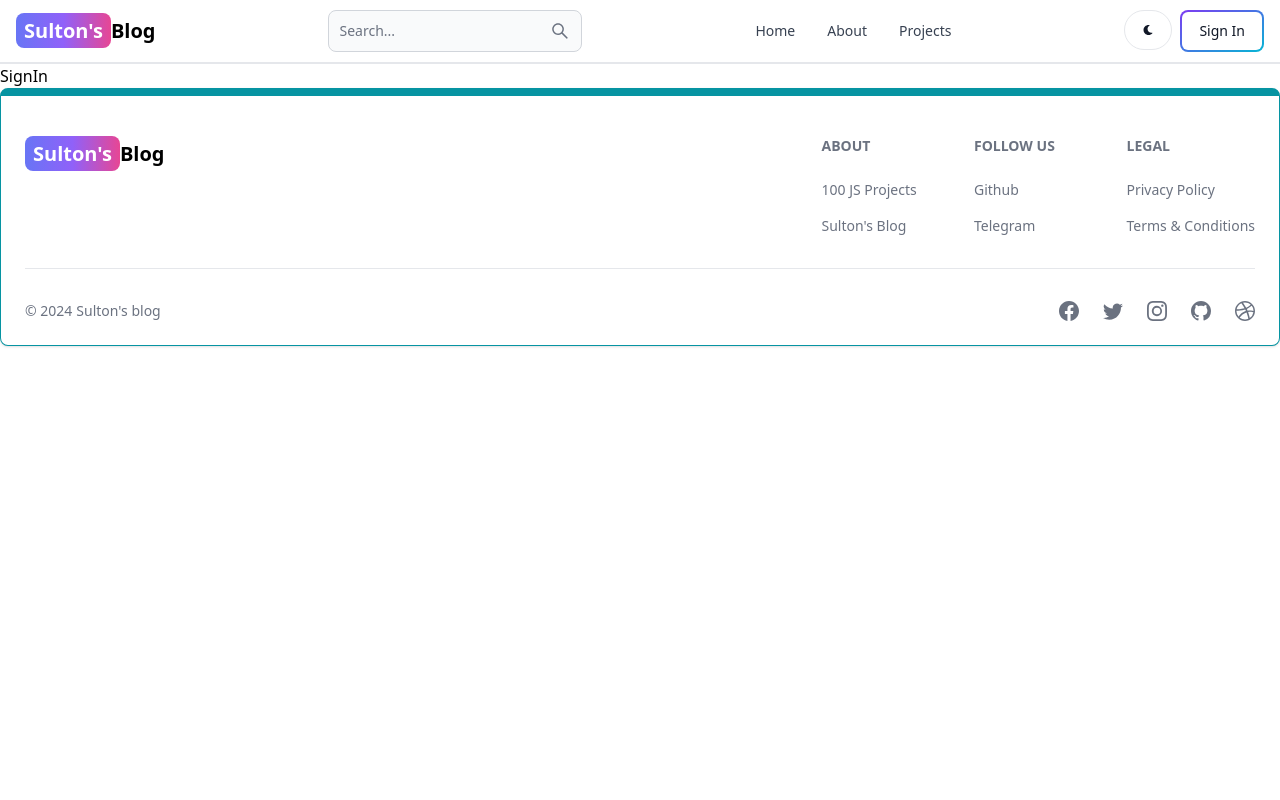
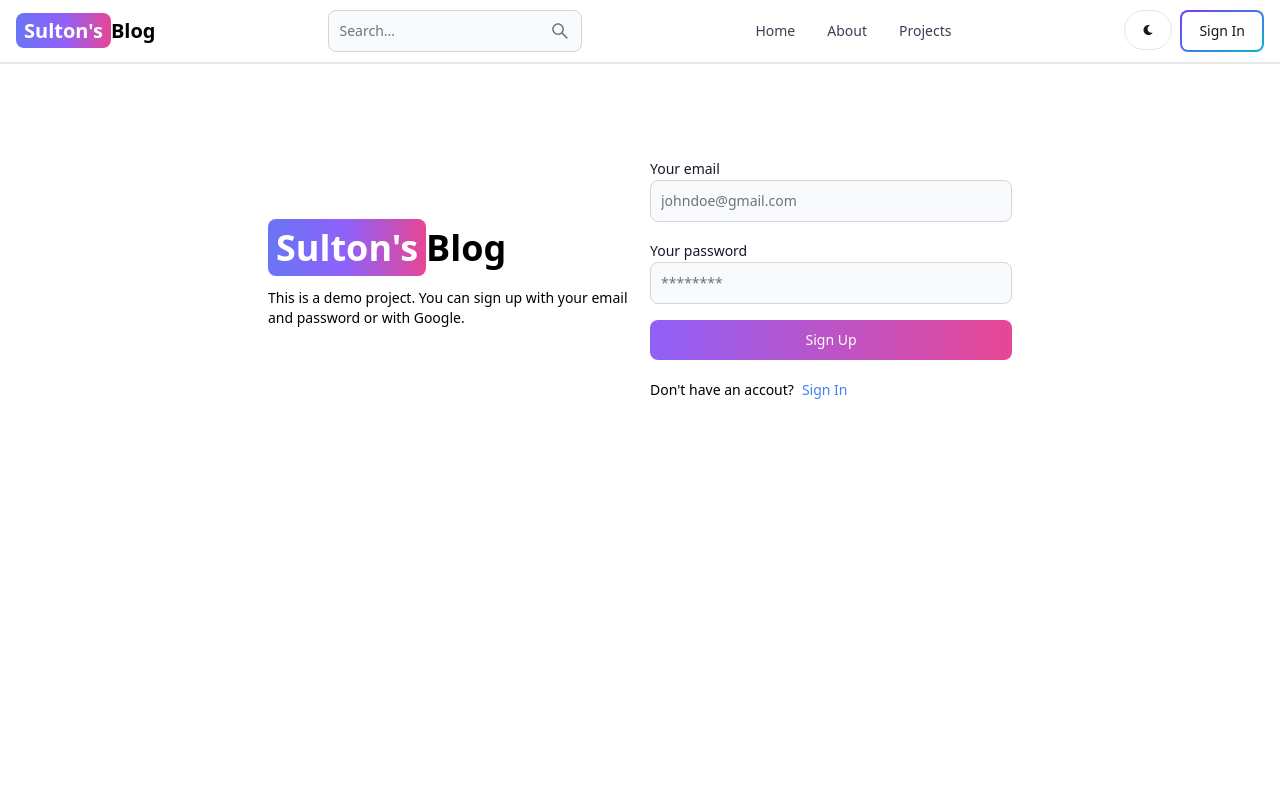
Before and after one commit to sultonqulnd/mern-blog, a React (Vite) app in the folder client/: page /sign-in in a window 1280 px wide. Shown: the top 800 px of the page. Built offline with nearby package versions, Linux system fonts and the light colour scheme.

Commit message:
complete signin page functionality

```diff
--- a/client/src/pages/SignIn.jsx
+++ b/client/src/pages/SignIn.jsx
@@ -1,7 +1,113 @@
-import React from 'react';
+import { Link, useNavigate } from 'react-router-dom';
+import { Alert, Button, Label, Spinner, TextInput } from 'flowbite-react';
+import { useState } from 'react';
 
 const SignIn = () => {
-  return <div>SignIn</div>;
+  const [formData, setFormData] = useState({});
+  const [errorMessage, setErrorMessage] = useState(null);
+  const [loading, setLoading] = useState(false);
+
+  const navigate = useNavigate();
+
+  const handleChange = (e) => {
+    setFormData({ ...formData, [e.target.id]: e.target.value.trim() });
+  };
+
+  const handleSubmit = async (e) => {
+    e.preventDefault();
+    if (!formData.email || !formData.password) {
+      return setErrorMessage('Please fill out all fields.');
+    }
+    try {
+      setLoading(true);
+      setErrorMessage(null);
+      const res = await fetch('/api/auth/signin', {
+        method: 'POST',
+        headers: {
+          'Content-Type': 'application/json',
+        },
+        body: JSON.stringify(formData),
+      });
+      const data = await res.json();
+      if (data.success === false) {
+        setErrorMessage(data.message);
+      }
+      if (res.ok) {
+        navigate('/');
+      }
+    } catch (error) {
+      setErrorMessage(error.message);
+    } finally {
+      setLoading(false);
+    }
+  };
+  return (
+    <div className="min-h-screen mt-20">
+      <div className="flex p-3 max-w-3xl mx-auto flex-col md:flex-row md:items-center gap-5">
+        {/* LEFT SIDE */}
+        <div className="flex-1">
+          <Link to="/" className="text-4xl font-bold dark:text-white">
+            <span className="px-2 py-1 bg-gradient-to-r from-indigo-500 via-purple-500 to-pink-500 rounded-lg text-white">
+              Sulton's
+            </span>
+            Blog
+          </Link>
+          <p className="text-sm mt-5">
+            This is a demo project. You can sign up with your email and password
+            or with Google.
+          </p>
+        </div>
+        {/* RIGHT SIDE */}
+        <div className="flex-1">
+          <form className="flex flex-col gap-4" onSubmit={handleSubmit}>
+            <div>
+              <Label value="Your email" />
+              <TextInput
+                type="email"
+                placeholder="johndoe@gmail.com"
+                id="email"
+                onChange={handleChange}
+              />
+            </div>
+            <div>
+              <Label value="Your password" />
+              <TextInput
+                type="password"
+                placeholder="********"
+                id="password"
+                onChange={handleChange}
+              />
+            </div>
+            <Button
+              gradientDuoTone="purpleToPink"
+              type="submit"
+              disabled={loading}
+            >
+              {loading ? (
+                <>
+                  <Spinner size="sm" />
+                  <span className="pl-3">Loading...</span>
+                </>
+              ) : (
+                'Sign Up'
+              )}
+            </Button>
+          </form>
+          <div className="flex gap-2 text-sm mt-5">
+            <span>Don't have an accout?</span>
+            <Link to="/sign-up" className="text-blue-500">
+              Sign In
+            </Link>
+          </div>
+          {errorMessage && (
+            <Alert className="mt-5" color="failure">
+              {errorMessage}
+            </Alert>
+          )}
+        </div>
+      </div>
+    </div>
+  );
 };
 
 export default SignIn;
--- a/client/src/pages/SignUp.jsx
+++ b/client/src/pages/SignUp.jsx
@@ -3,10 +3,11 @@
 import { useState } from 'react';
 
 const SignUp = () => {
-  const navigate = useNavigate();
   const [formData, setFormData] = useState({});
   const [errorMessage, setErrorMessage] = useState(null);
   const [loading, setLoading] = useState(false);
+
+  const navigate = useNavigate();
 
   const handleChange = (e) => {
     setFormData({ ...formData, [e.target.id]: e.target.value.trim() });
@@ -81,7 +82,7 @@
               <Label value="Your password" />
               <TextInput
                 type="password"
-                placeholder="Password"
+                placeholder="********"
                 id="password"
                 onChange={handleChange}
               />
```
